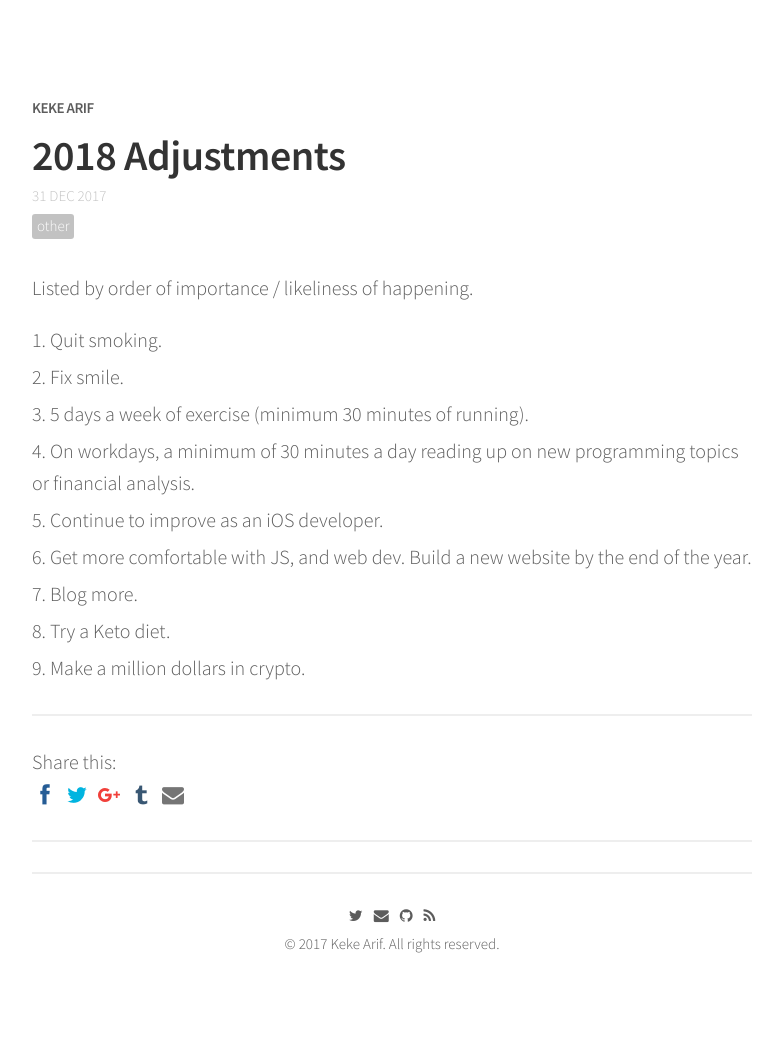
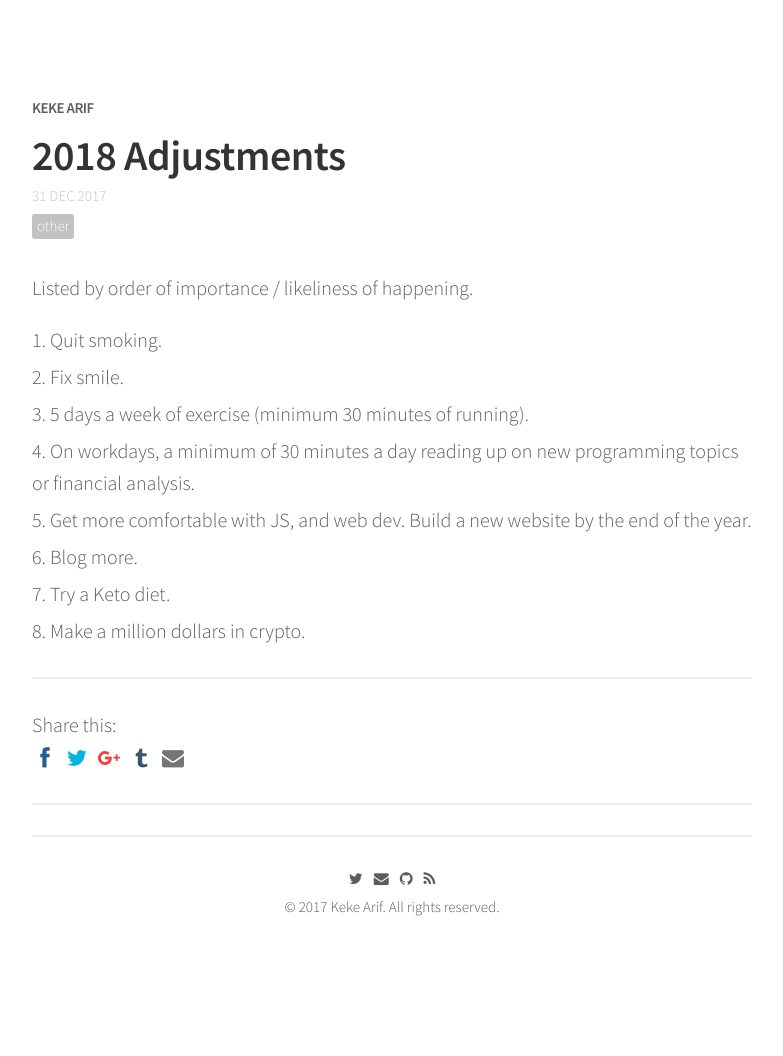
Before and after one commit to kekearifblog/kekearifblog.github.io, a Jekyll site: the page built from _posts/2017-12-31-2018-Adjustments.md, in a window 1280 px wide. Shown: the whole page, without its empty margins (248-1031 px from the left). Built offline with Jekyll 4.4.1, drawn with Linux system fonts in a browser that asks for light colours; nearby versions of some CDN libraries; comment, search, counter and statistics services are not loaded; after the commit the page ends 1019 px from its top, so only the background shows below that.

Commit message:
Final change to the new years post

```diff
--- a/_posts/2017-12-31-2018-Adjustments.md
+++ b/_posts/2017-12-31-2018-Adjustments.md
@@ -14,9 +14,8 @@
 3. 5 days a week of exercise (minimum 30 minutes of running).
 4. On workdays, a minimum of 30 minutes a day reading up on new programming
 topics or financial analysis.
-5. Continue to improve as an iOS developer.
-6. Get more comfortable with JS, and web dev. Build a new website by the end of
+5. Get more comfortable with JS, and web dev. Build a new website by the end of
 the year.
-7. Blog more.
-8. Try a Keto diet.
+6. Blog more.
+7. Try a Keto diet.
 8. Make a million dollars in crypto.
```
